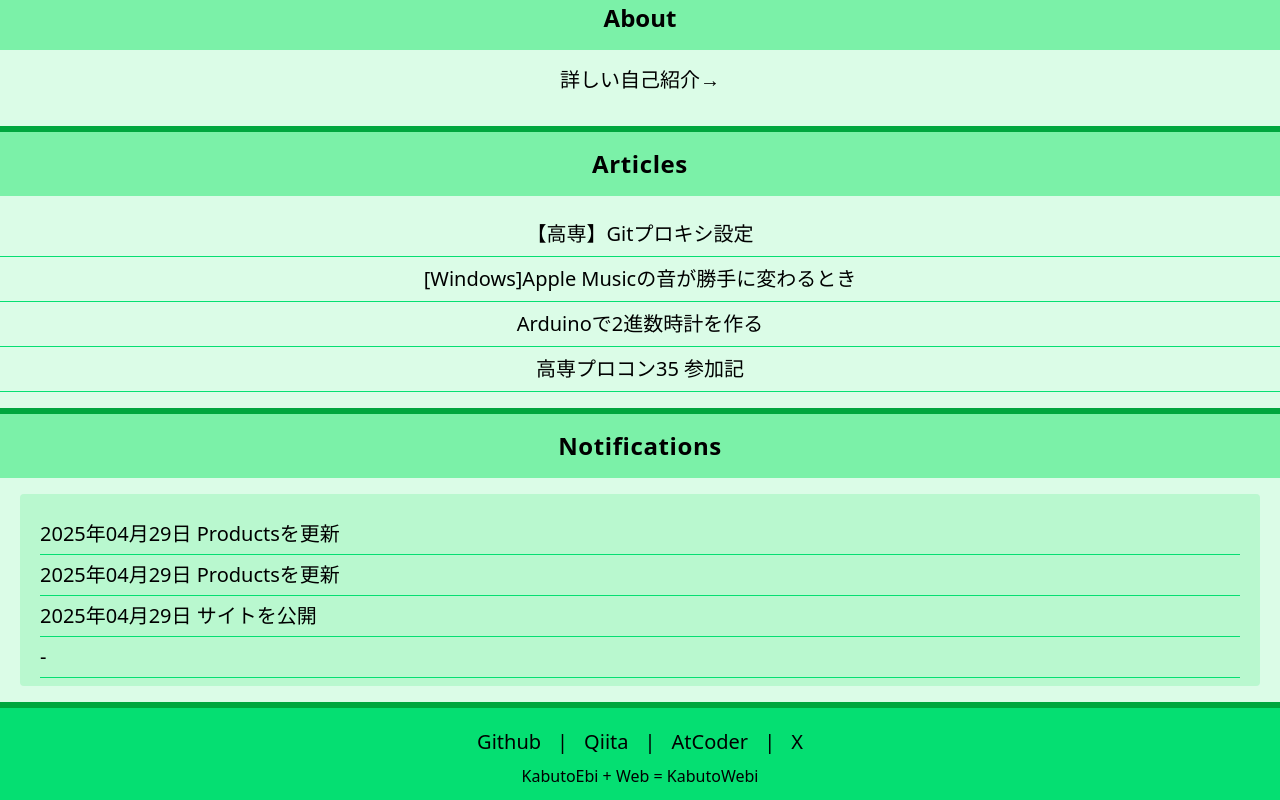
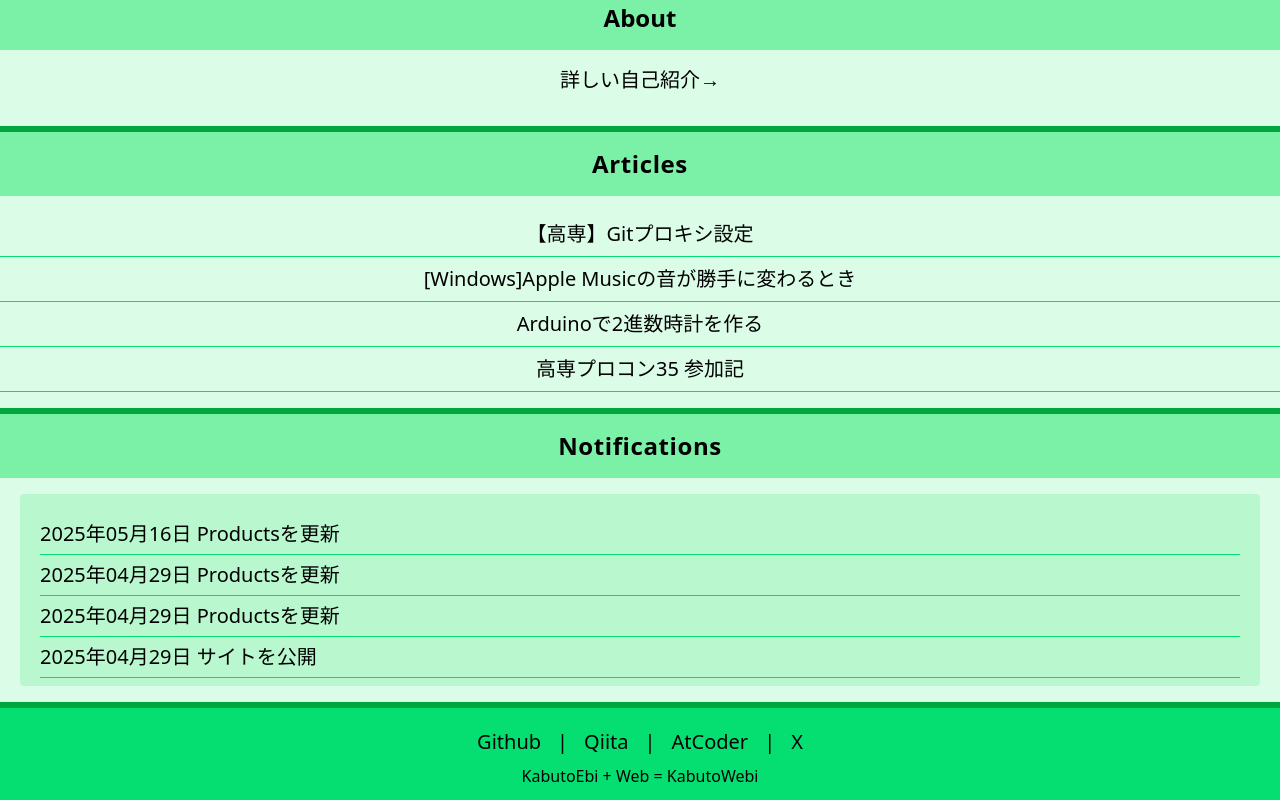
Before and after one commit to KabutoEbi/KabutoWebi, a React (Vite) app: page / in a window 1280 px wide. Shown: the part 645-1445 px from the top of the page. Built offline with nearby package versions, Linux system fonts and the light colour scheme.

Commit message:
update notifications

```diff
--- a/src/components/Notifications.jsx
+++ b/src/components/Notifications.jsx
@@ -6,10 +6,10 @@ const Notifications = () => {
             <p className="font-bold text-2xl bg-green-300 border-t-6 border-green-600 p-4 tracking-wide">Notifications</p>
             <div className="mt-4 h-48 overflow-y-scroll rounded ml-5 mr-5">
                 <ul className="text-xl text-left bg-green-200 leading-loose p-5">
+                    <li className="border-b border-green-400">2025年05月16日 Productsを更新</li>
                     <li className="border-b border-green-400">2025年04月29日 Productsを更新</li>
                     <li className="border-b border-green-400">2025年04月29日 Productsを更新</li>
                     <li className="border-b border-green-400">2025年04月29日 サイトを公開</li>
-                    <li className="border-b border-green-400">-</li>
                     <li className="border-b border-green-400">-</li>
                     <li className="border-b border-green-400">-</li>
                     <li className="border-b border-green-400">-</li>
```
